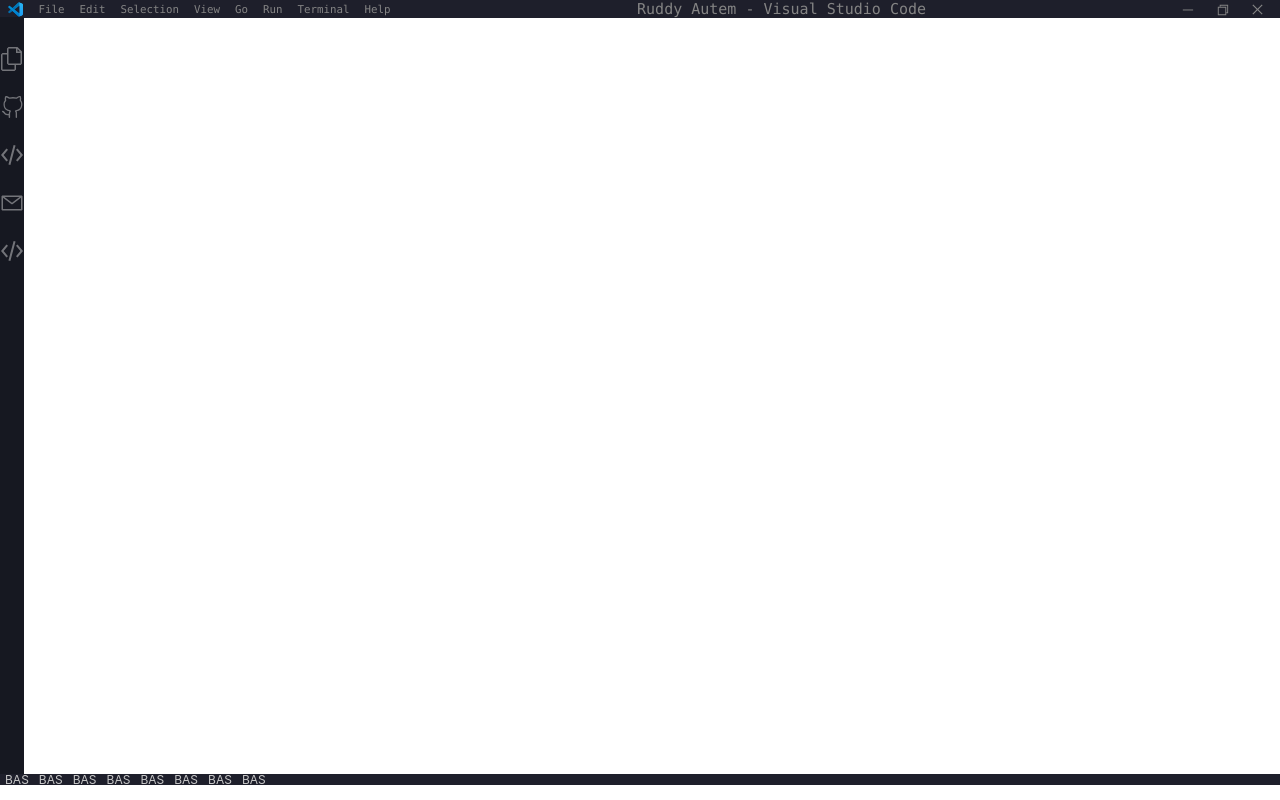
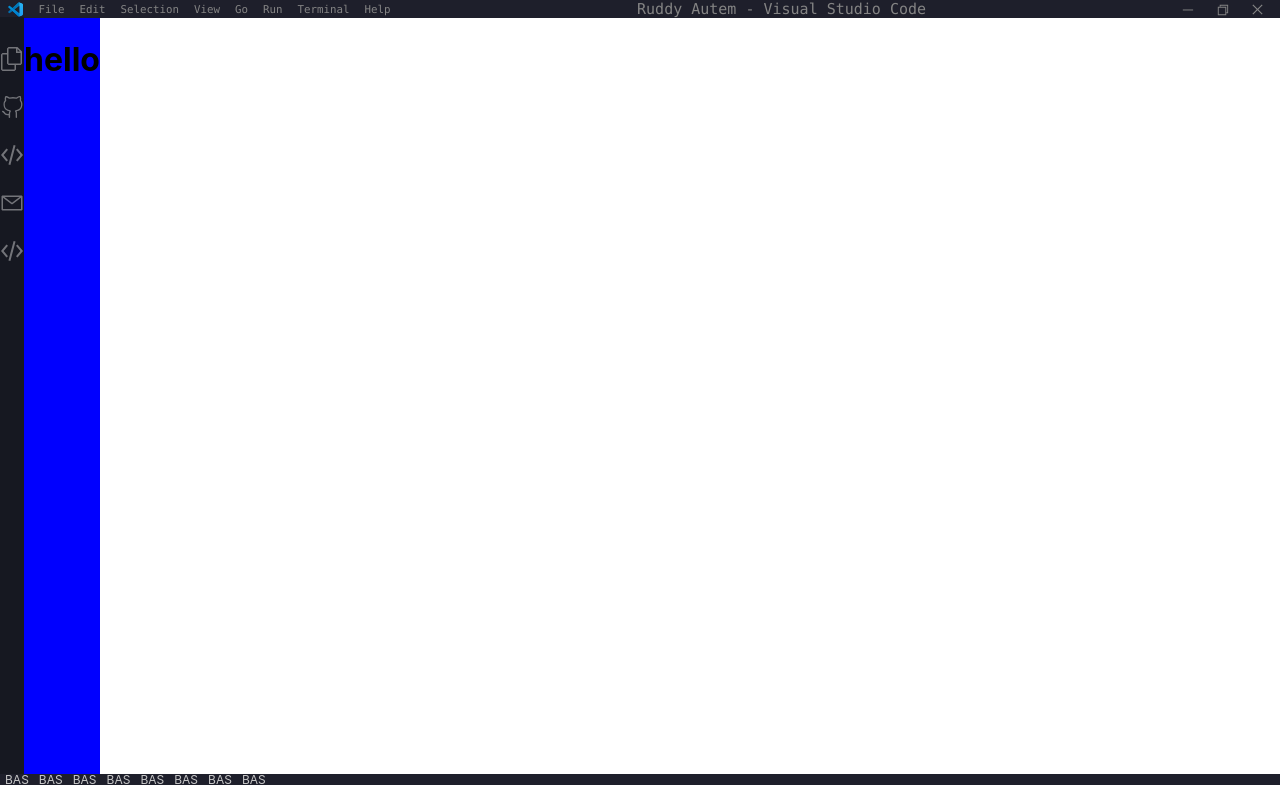
Before and after one commit to panderawan/myVscodePortfolio, a React (Create React App) app: page / in a window 1280 px wide. Built offline with nearby package versions, Linux system fonts and the light colour scheme.

Commit message:
pushing to netlify

```diff
--- a/src/components/layout/layout.component.jsx
+++ b/src/components/layout/layout.component.jsx
@@ -12,7 +12,7 @@ const Layout = () => {
             <Menu />
             <div className="main">
                 <Sidebar />
-                {/* <Explorer /> */}
+                <Explorer />
             </div>
             <div className="footer">
                 <Footer/>
```
